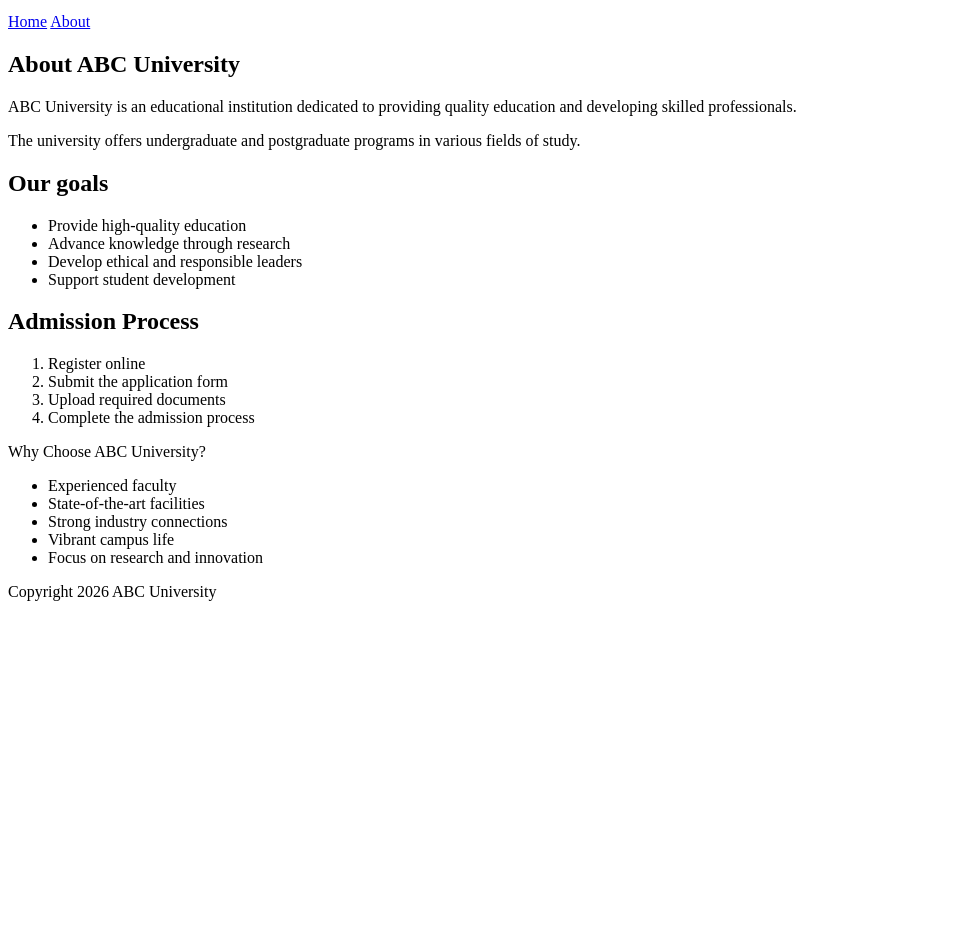
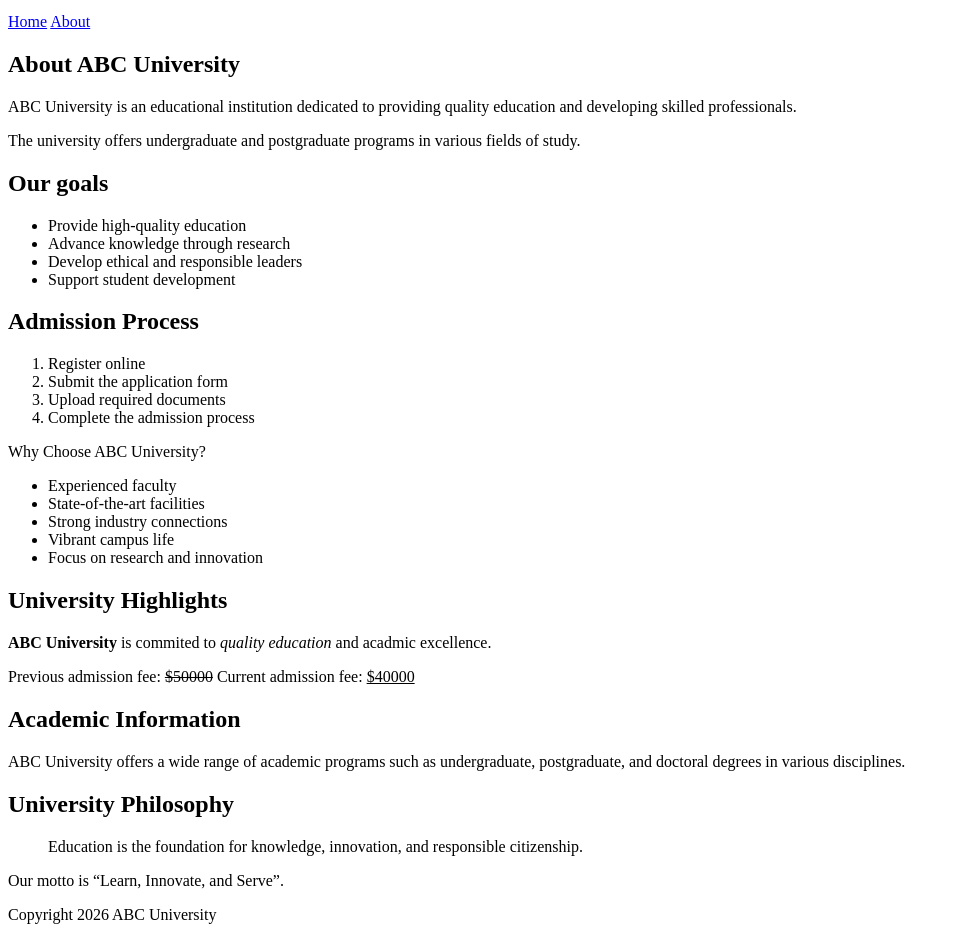
Before and after one commit to Daksh-Git99/University-Management-Portal, a plain HTML site: page about.html in a window 1280 px wide. Shown: the part 101-1041 px from the top of the page, without its empty margins (0-960 px from the left). Before the commit the page ends 800 px from the top, so only its background shows below. Drawn offline with Linux system fonts and the light colour scheme.

Commit message:
Add text formatting to about page

```diff
--- a/about.html
+++ b/about.html
@@ -58,6 +58,44 @@
                 <li>Focus on research and innovation</li>
             </ul>
         </section>
+        <section>
+            <h2>University Highlights</h2>
+            <p>
+                <strong>ABC University</strong> is commited to
+                <em>quality education</em> and acadmic excellence.
+            </p>
+
+            <p>
+        </section>
+
+        <section>
+            <p>
+                Previous admission fee:
+                <del>$50000</del>
+                Current admission fee:
+                <ins>$40000</ins>
+            </p>
+        </section>
+
+        <section>
+            <h2>Academic Information</h2>
+            <p>
+                ABC University offers a wide range of academic programs such as undergraduate, postgraduate, and doctoral degrees in various disciplines.
+            </p>
+        </section>
+
+        <section>
+    <h2>University Philosophy</h2>
+
+    <blockquote>
+        Education is the foundation for knowledge, innovation,
+        and responsible citizenship.
+    </blockquote>
+        <p>
+            Our motto is <q>Learn, Innovate, and Serve</q>.
+        </p>
+        </section>
+
     </main>
 
     <footer>
```
